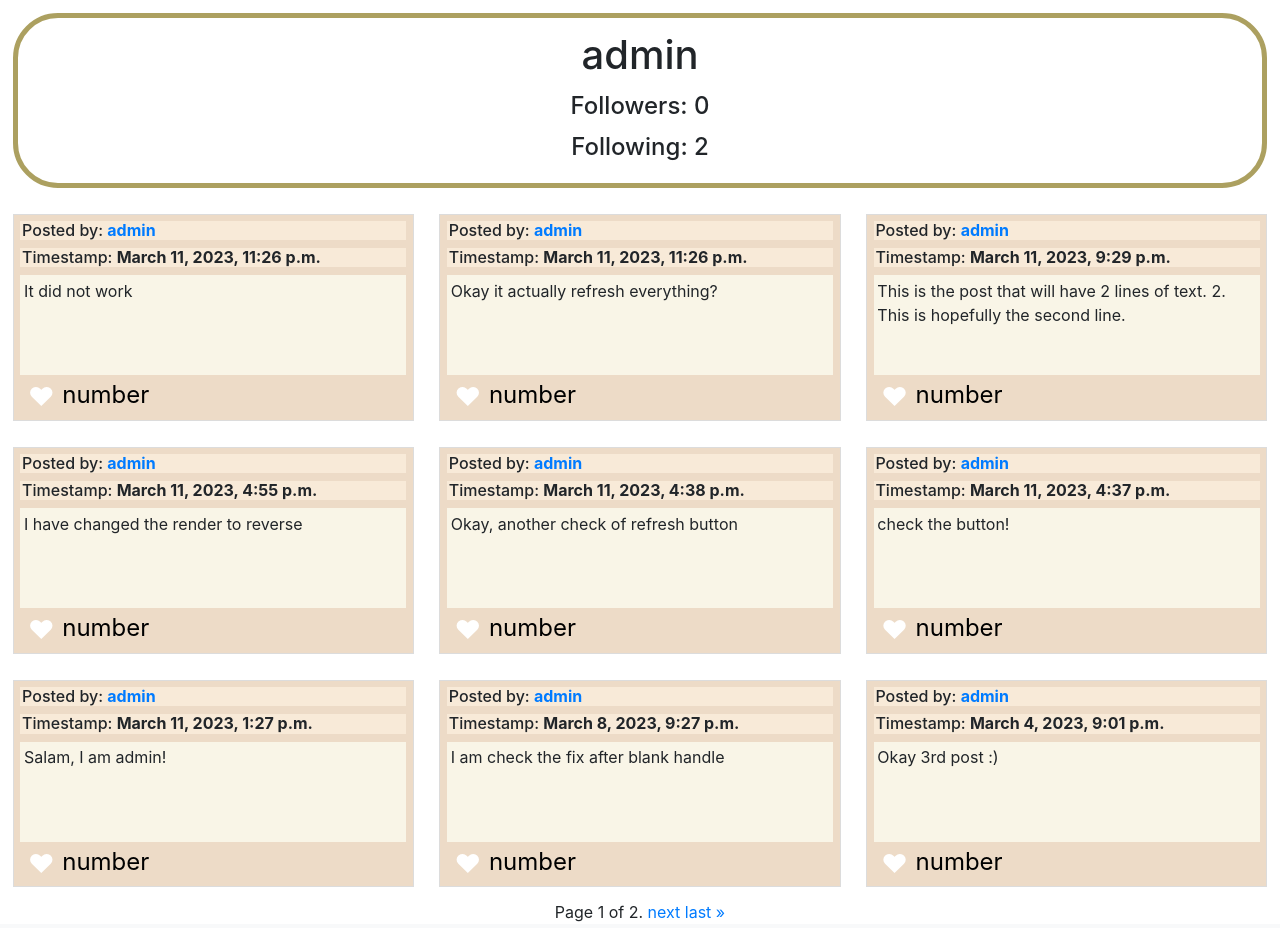
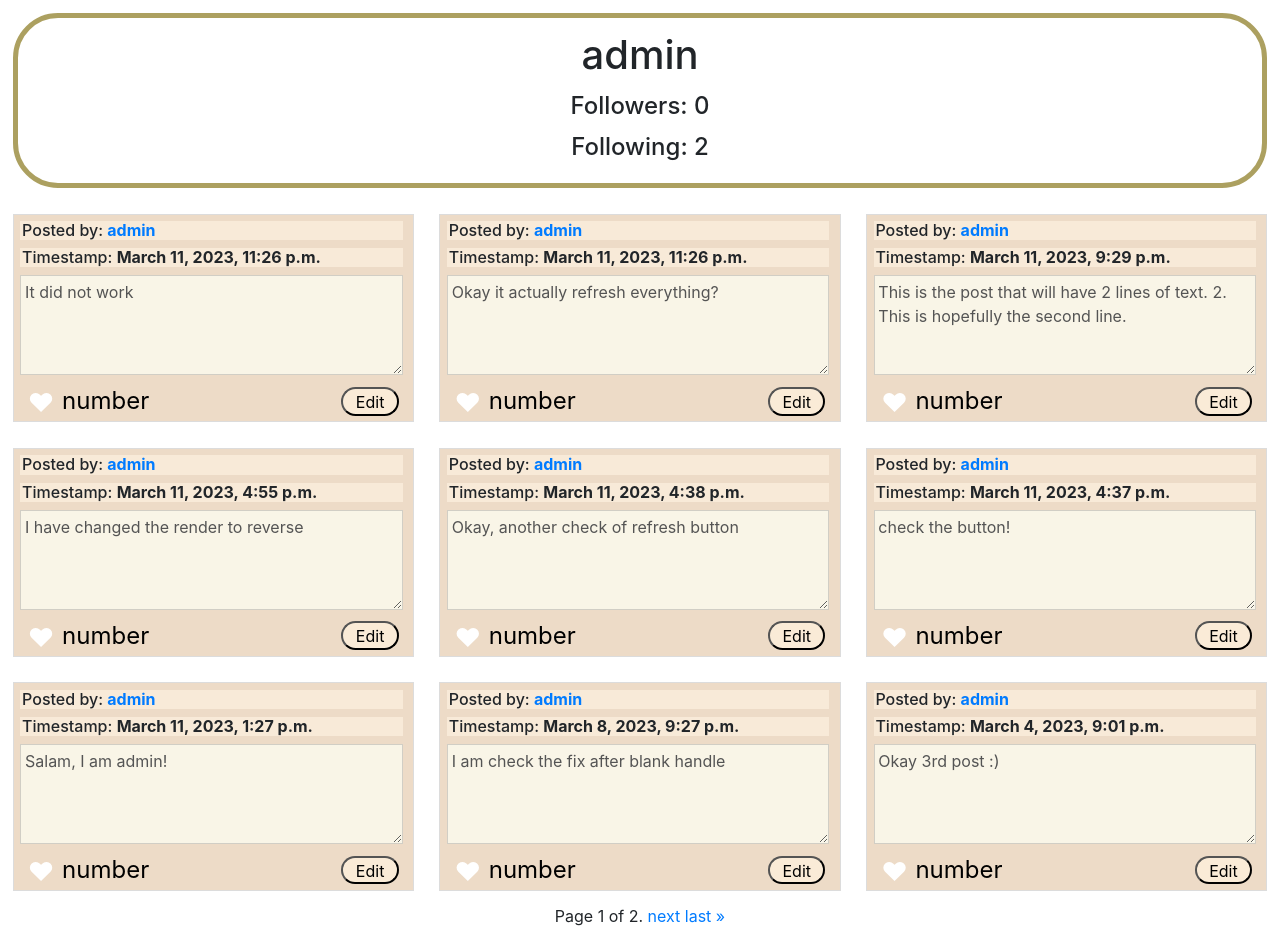
Before and after one commit to orkhan-m/django_network, a Django app: page /individual/3 in a window 1280 px wide. Shown: the part 56-984 px from the top of the page. Run offline with Django 3.2, Linux system fonts and the light colour scheme; a user stored in the database is signed in; data comes from the database, SQL or seed files in the repository; both versions use the stored data as it was after the commit; some libraries are stand-ins or nearby versions.

Commit message:
edit and save buttons works

```diff
--- a/network/static/network/edit.js
+++ b/network/static/network/edit.js
@@ -1,68 +1,48 @@
 document.addEventListener("DOMContentLoaded", function () {
   const allEditBtns = document.querySelectorAll(".btn-edit-content");
-  const allSaveForms = document.querySelectorAll(".btn-save-edit-form");
-  const allSaveBtns = document.querySelectorAll(".btn-save-edit");
   const allCancelBtns = document.querySelectorAll(".btn-cancel-edit");
+  // const allSaveBtns = document.querySelectorAll(".btn-save-edit");
 
   function edit_button(event) {
     event.preventDefault();
     const postDiv = this.closest(".individual-post");
-    const paragraph = postDiv.querySelector(".post-text");
-    const paragraphbg = postDiv.querySelector(".individual-post-content");
-    paragraph.contentEditable = true;
+    const paragraphbg = postDiv.querySelector(".post-text");
 
     paragraphbg.style.backgroundColor = "#dad0b0";
 
     postDiv.querySelector(".btn-edit-content").style.display = "none";
     postDiv.querySelector(".btn-save-edit").style.display = "block";
-    postDiv.querySelector(".btn-save-edit-form").style.display = "block";
     postDiv.querySelector(".btn-cancel-edit").style.display = "block";
+
+    paragraphbg.disabled = false;
   }
 
   function cancel_button(event) {
     event.preventDefault();
     const postDiv = this.closest(".individual-post");
-    const paragraph = postDiv.querySelector(".post-text");
-    const paragraphbg = postDiv.querySelector(".individual-post-content");
-    paragraph.contentEditable = false;
+    const paragraphbg = postDiv.querySelector(".post-text");
 
     paragraphbg.style.backgroundColor = "#F9F5E7";
 
     postDiv.querySelector(".btn-edit-content").style.display = "block";
     postDiv.querySelector(".btn-save-edit").style.display = "none";
-    postDiv.querySelector(".btn-save-edit-form").style.display = "none";
     postDiv.querySelector(".btn-cancel-edit").style.display = "none";
+
+    paragraphbg.disabled = true;
   }
 
   // function save_button(event) {
   //   event.preventDefault();
   //   const postDiv = this.closest(".individual-post");
-  //   const paragraph = postDiv.querySelector(".post-text");
-  //   const paragraphbg = postDiv.querySelector(".individual-post-content");
-  //   paragraph.contentEditable = false;
+  //   const paragraphbg = postDiv.querySelector(".post-text");
 
   //   paragraphbg.style.backgroundColor = "#F9F5E7";
 
   //   postDiv.querySelector(".btn-edit-content").style.display = "block";
   //   postDiv.querySelector(".btn-save-edit").style.display = "none";
-  //   postDiv.querySelector(".btn-save-edit-form").style.display = "none";
   //   postDiv.querySelector(".btn-cancel-edit").style.display = "none";
 
-  //   // get the new edited text
-  //   var textareaContent = document.querySelector(".post-text-edited").ariaValueMax;
-
-  //   // Send the content to the view using an AJAX request
-  //   var xhr = new XMLHttpRequest();
-  //   xhr.open("POST", "/post_individual/");
-  //   xhr.setRequestHeader("Content-Type", "application/json;charset=UTF-8");
-  //   xhr.onload = function () {
-  //     if (xhr.status === 200) {
-  //       console.log(xhr.responseText);
-  //     } else {
-  //       console.log("Request failed.  Returned status of " + xhr.status);
-  //     }
-  //   };
-  //   xhr.send(JSON.stringify({ textarea_content: textareaContent }));
+  //   paragraphbg.disabled = true;
   // }
 
   allEditBtns.forEach((editBtn) => {
--- a/network/static/network/styles.css
+++ b/network/static/network/styles.css
@@ -47,13 +47,21 @@
   background-color: #eddbc7;
 }
 
+.btn-save-edit-form {
+  display: block;
+  width: 100%;
+  align-self: center;
+  margin-right: 1%;
+  margin-left: auto;
+}
+
 .user-and-time {
   width: 100%;
   background-color: #f8ead8;
   padding-left: 0.5%;
 }
 
-.individual-post-content {
+.individual-post-content .post-text {
   width: 100%;
   flex-grow: 15;
   padding: 1%;
@@ -120,18 +128,12 @@
   background-color: ghostwhite;
 }
 
-.btn-save-edit-form {
-  display: none;
-  align-self: center;
-  margin-right: 1%;
-  margin-left: auto;
-}
-
 .btn-save-edit {
   display: none;
   font-size: 16px;
   align-self: center;
   margin-right: 1%;
+  margin-left: auto;
   width: auto;
   height: auto;
   border-radius: 15px;
@@ -148,8 +150,8 @@
   font-size: 16px;
   align-self: center;
   margin-right: 1%;
-  width: 15%;
-  height: 72%;
+  width: auto;
+  height: auto;
   border-radius: 15px;
   border: 1px solid groove;
   background-color: antiquewhite;
--- a/network/templates/network/individual.html
+++ b/network/templates/network/individual.html
@@ -20,9 +20,16 @@
 
   {% endif %}
 </div>
+
 <div class="post-content">
   {% for post in posts %}
   <div class="individual-post">
+    <form
+      method="post"
+      action="{% url 'post_individual' post_id=post.id %}"
+      class="btn-save-edit-form"
+    >
+      {% csrf_token %}
       <h6 class="user-and-time">
         Posted by:
         <strong
@@ -37,10 +44,20 @@
         Timestamp: <strong>{{ post.timestamp }}</strong>
       </h6>
       <div class="individual-post-content">
-      <p id="post-text">{{ post.post }}</p>
+        <textarea class="post-text" name="post-text-edited" disabled>
+{{post.post}}</textarea
+        >
       </div>
+      <div class="likes-and-edit">
         <p class="likes">&#9829;</p>
         <p class="like-number">number</p>
+        {% if post.user == currentUser%}
+        <button class="btn-edit-content">Edit</button>
+        <button class="btn-save-edit">Save</button>
+        <button class="btn-cancel-edit">Cancel</button>
+        {% endif %}
+      </div>
+    </form>
   </div>
   {% endfor %}
 </div>
--- a/network/views.py
+++ b/network/views.py
@@ -27,15 +27,11 @@ def index(request):
 
 @login_required
 def post_individual(request, post_id):
-    # if request.method == "POST":
-
-
-    new_post_text = request.POST['post-text-edited']
-    print("aaaaaaaaaaaaaaaaaaaaaaaaaaaaaaaaaaaaaaaaaaaaaaaaaa")
-    print(new_post_text)
-        # current_post = Post.objects.get(pk=post_id)
-        # current_post.post = new_post_text
-        # current_post.save()
+    if request.method == "POST":
+        new_post_text = request.POST['post-text-edited']
+        current_post = Post.objects.get(pk=post_id)
+        current_post.post = new_post_text
+        current_post.save()
 
     return HttpResponseRedirect(reverse("index"))
 
```
Also changed, not shown: network/templates/network/index.html (+10 -9 lines), db.sqlite3. Lines whose indentation alone changed are shown as unchanged.
